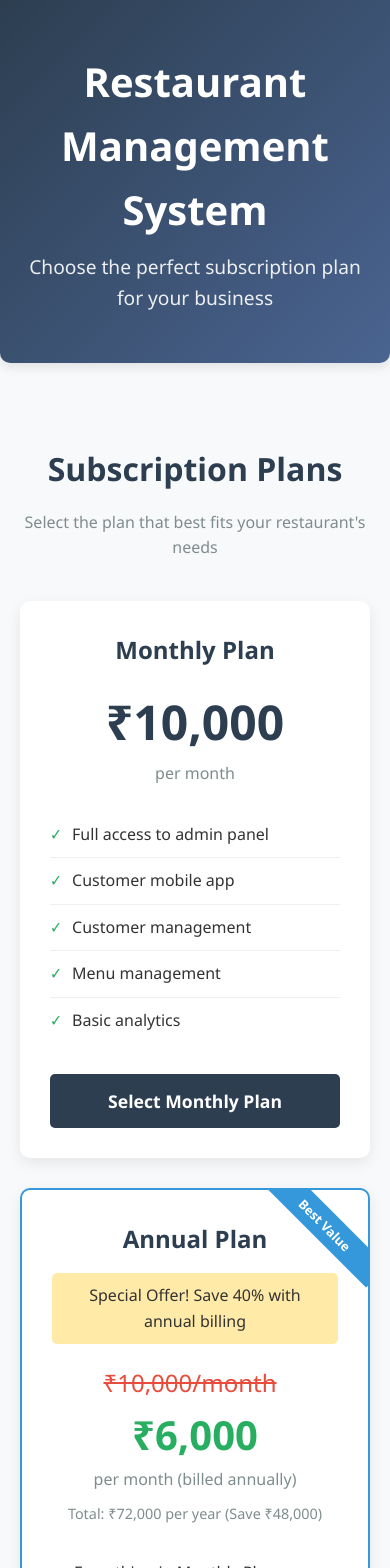
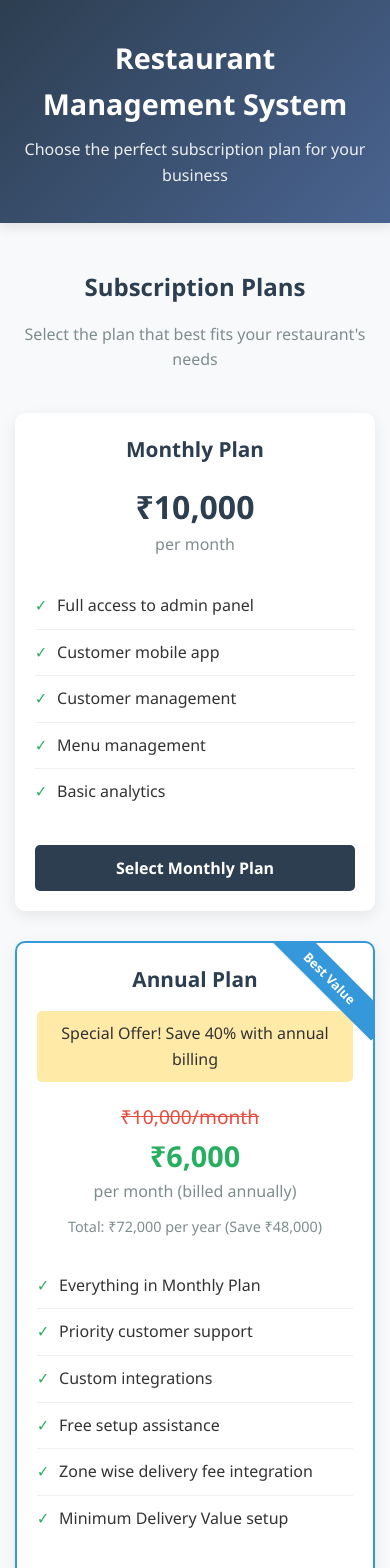
Before and after one commit to sreekarpv-9353/restaurant-subscription-app, a React (Create React App) app: page / in a window 390 px wide. Shown: the top 1568 px of the page. Built offline with nearby package versions, Linux system fonts and the light colour scheme.

Commit message:
mail
mail

```diff
--- a/src/App.css
+++ b/src/App.css
@@ -1,3 +1,4 @@
+/* App.css */
 * {
   margin: 0;
   padding: 0;
@@ -22,7 +23,6 @@ header {
   color: white;
   padding: 30px 0;
   text-align: center;
-  border-radius: 0 0 10px 10px;
   box-shadow: 0 4px 12px rgba(0,0,0,0.1);
 }
 
@@ -38,6 +38,7 @@ header p {
 
 .pricing-section {
   padding: 60px 0;
+  min-height: calc(100vh - 200px);
 }
 
 .section-title {
@@ -208,6 +209,7 @@ header p {
   background: #1a252f;
 }
 
+/* Support Message - Fixed for Mobile */
 .support-message {
   position: fixed;
   top: 0;
@@ -219,27 +221,34 @@ header p {
   justify-content: center;
   align-items: center;
   z-index: 1000;
+  padding: 20px;
+  box-sizing: border-box;
 }
 
 .message-content {
   background: white;
-  padding: 40px;
+  padding: 30px;
   border-radius: 10px;
   max-width: 500px;
-  width: 90%;
+  width: 100%;
   text-align: center;
   box-shadow: 0 10px 30px rgba(0,0,0,0.2);
+  position: relative;
+  max-height: 90vh;
+  overflow-y: auto;
 }
 
 .message-content h3 {
   color: #27ae60;
   margin-bottom: 15px;
-  font-size: 1.8rem;
+  font-size: 1.5rem;
 }
 
 .message-content p {
   margin-bottom: 20px;
   color: #7f8c8d;
+  font-size: 1rem;
+  line-height: 1.5;
 }
 
 .support-contact {
@@ -247,13 +256,33 @@ header p {
   padding: 15px;
   background: #f8f9fa;
   border-radius: 5px;
+  border-left: 4px solid #3498db;
 }
 
-.phone-number {
-  font-size: 1.5rem;
+.support-contact strong {
+  color: #2c3e50;
+  display: block;
+  margin-bottom: 10px;
+}
+
+.email-address {
+  font-size: 1.2rem;
   font-weight: bold;
-  color: #3498db;
-  margin-top: 10px;
+  color: #e74c3c;
+  word-break: break-all;
+  padding: 10px;
+  background: white;
+  border-radius: 5px;
+  border: 1px solid #ddd;
+}
+
+.close-btn {
+  margin-top: 20px;
+  background: #95a5a6;
+}
+
+.close-btn:hover {
+  background: #7f8c8d;
 }
 
 footer {
@@ -262,10 +291,31 @@ footer {
   text-align: center;
   padding: 30px 0;
   margin-top: 60px;
-  border-radius: 10px 10px 0 0;
 }
 
+/* Mobile Responsive Styles */
 @media (max-width: 768px) {
+  .container {
+    padding: 15px;
+  }
+
+  header h1 {
+    font-size: 2rem;
+  }
+
+  header p {
+    font-size: 1rem;
+  }
+
+  .pricing-section {
+    padding: 30px 0;
+  }
+
+  .pricing-card {
+    padding: 20px;
+    max-width: 100%;
+  }
+
   .pricing-card.featured {
     transform: scale(1);
   }
@@ -273,4 +323,84 @@ footer {
   .pricing-card.featured:hover {
     transform: translateY(-10px);
   }
+
+  .price-amount {
+    font-size: 2.5rem;
+  }
+
+  .discount-price {
+    font-size: 2rem;
+  }
+
+  .message-content {
+    padding: 25px 20px;
+    margin: 10px;
+    max-height: 85vh;
+  }
+
+  .message-content h3 {
+    font-size: 1.3rem;
+  }
+
+  .email-address {
+    font-size: 1rem;
+    padding: 8px;
+  }
+
+  .support-contact {
+    margin: 20px 0;
+    padding: 12px;
+  }
 }
+
+@media (max-width: 480px) {
+  header {
+    padding: 20px 0;
+  }
+
+  header h1 {
+    font-size: 1.8rem;
+  }
+
+  .section-title h2 {
+    font-size: 1.5rem;
+  }
+
+  .plan-name {
+    font-size: 1.3rem;
+  }
+
+  .price-amount {
+    font-size: 2rem;
+  }
+
+  .discount-price {
+    font-size: 1.8rem;
+  }
+
+  .original-price {
+    font-size: 1.2rem;
+  }
+
+  .btn {
+    padding: 12px;
+    font-size: 1rem;
+  }
+
+  .message-content {
+    padding: 20px 15px;
+  }
+
+  .message-content h3 {
+    font-size: 1.2rem;
+  }
+
+  .email-address {
+    font-size: 0.9rem;
+  }
+}
+
+/* Prevent body scroll when modal is open */
+body.modal-open {
+  overflow: hidden;
+}
--- a/src/App.js
+++ b/src/App.js
@@ -3,10 +3,16 @@ import './App.css';
 
 function App() {
   const [showSupportMessage, setShowSupportMessage] = useState(false);
+  const [selectedPlan, setSelectedPlan] = useState('');
 
-  const handleAnnualPlanClick = () => {
-    // In a real app, you would add Firebase integration here
+  const handlePlanClick = (planType) => {
+    setSelectedPlan(planType);
     setShowSupportMessage(true);
+  };
+
+  const handleCloseMessage = () => {
+    setShowSupportMessage(false);
+    setSelectedPlan('');
   };
 
   return (
@@ -39,12 +45,10 @@ function App() {
                 <li>Customer management</li>
                 <li>Menu management</li>
                 <li>Basic analytics</li>
-
               </ul>
-              {/* <button className="btn btn-secondary">Select Monthly Plan</button> */}
-                <button
+              <button
                 className="btn btn-secondary"
-                onClick={handleAnnualPlanClick}
+                onClick={() => handlePlanClick('monthly')}
               >
                 Select Monthly Plan
               </button>
@@ -75,7 +79,7 @@ function App() {
               </ul>
               <button
                 className="btn btn-primary"
-                onClick={handleAnnualPlanClick}
+                onClick={() => handlePlanClick('annual')}
               >
                 Get Annual Plan
               </button>
@@ -87,14 +91,14 @@ function App() {
             <div className="support-message">
               <div className="message-content">
                 <h3>Thank You for Your Interest!</h3>
-                <p>Please reach out to our customer support team to complete your annual / Monthly subscription.</p>
+                <p>Please reach out to our customer support team to complete your {selectedPlan} subscription.</p>
                 <div className="support-contact">
-                  <strong>Customer Support:</strong>
-                  <div className="phone-number">flashfood813@gmail.com</div>
+                  <strong>Customer Support Email:</strong>
+                  <div className="email-address">flashfood813@gmail.com</div>
                 </div>
                 <button
-                  className="btn btn-secondary"
-                  onClick={() => setShowSupportMessage(false)}
+                  className="btn btn-secondary close-btn"
+                  onClick={handleCloseMessage}
                 >
                   Close
                 </button>
@@ -106,7 +110,7 @@ function App() {
 
       <footer>
         <div className="container">
-          <p>&copy; 2023 Restaurant Management System. All rights reserved.</p>
+          <p>&copy; 2024 Restaurant Management System. All rights reserved.</p>
           <p>Contact us: flashfood813@gmail.com</p>
         </div>
       </footer>
```
